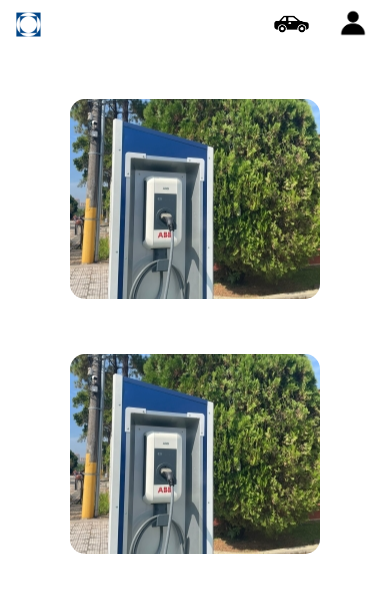
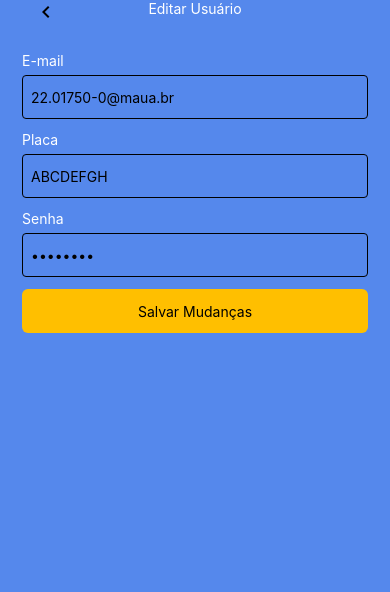
Before and after one commit to diogo163/PI-carro-eletrico, a React Native app: screen /Profile in a window 390 px wide. Shown: the top 592 px of the page. Built offline with nearby package versions, Linux system fonts and the light colour scheme.

Commit message:
Atualização

```diff
--- a/navigation/appNavigation.js
+++ b/navigation/appNavigation.js
@@ -10,6 +10,7 @@ import ChargerScreen from '../screens/ChargerScreen';
 import CarScreen from '../screens/CarScreen';
 import ProfileScreen from '../screens/ProfileScreen';
 import ScheduleScreen from '../screens/ScheduleScreen';
+// import TesteScreen from '../screens/TesteScreen';
 
 
 const Stack = createNativeStackNavigator();
@@ -27,6 +28,7 @@ export default function AppNavigation() {
         <Stack.Screen name="Car" options={{headerShown: false}} component={CarScreen} />
         <Stack.Screen name="Profile" options={{headerShown: false}} component={ProfileScreen} />
         <Stack.Screen name="Schedule" options={{headerShown: false}} component={ScheduleScreen} />
+        {/* <Stack.Screen name="Teste" options={{headerShown: false}} component={TesteScreen} />         */}
       </Stack.Navigator>
     </NavigationContainer>
   )
--- a/package.json
+++ b/package.json
@@ -9,6 +9,7 @@
     "web": "expo start --web"
   },
   "dependencies": {
+    "@react-native-community/datetimepicker": "^7.1.0",
     "@react-navigation/bottom-tabs": "^6.5.7",
     "@react-navigation/native": "^6.1.6",
     "@react-navigation/native-stack": "^6.9.12",
@@ -18,6 +19,7 @@
     "dotenv": "^16.1.4",
     "expo": "~48.0.6",
     "expo-constants": "^14.2.1",
+    "expo-image-picker": "^14.1.1",
     "expo-linear-gradient": "^12.1.2",
     "expo-status-bar": "~1.4.4",
     "express": "^4.18.2",
@@ -25,11 +27,14 @@
     "moment": "^2.29.4",
     "mysql2": "^3.3.3",
     "nativewind": "^2.0.11",
+    "prop-types": "^15.8.1",
     "react": "18.2.0",
     "react-native": "0.71.3",
     "react-native-elements": "^3.4.3",
     "react-native-heroicons": "^3.2.0",
+    "react-native-modern-datepicker": "^1.0.0-beta.91",
     "react-native-ratings": "^8.1.0",
+    "react-native-reanimated": "^1.13.4",
     "react-native-safe-area-context": "4.5.0",
     "react-native-screens": "~3.20.0",
     "react-native-select-dropdown": "^3.3.3",
--- a/screens/ProfileScreen.js
+++ b/screens/ProfileScreen.js
@@ -1,50 +1,165 @@
-import { View, Text, TouchableOpacity, Image, TextInput } from 'react-native'
-import React from 'react'
-import { SafeAreaView } from 'react-native-safe-area-context'
-import { themeColors } from '../theme'
+import {
+  View,
+  Text,
+  TouchableOpacity,
+  ScrollView,
+  Image,
+  TextInput,
+  Modal,
+} from "react-native";
+import React, { useState } from "react";
+import { SafeAreaView } from "react-native-safe-area-context";
+import * as ImagePicker from "expo-image-picker";
+import { MaterialIcons } from "@expo/vector-icons";
 import { useNavigation } from '@react-navigation/native'
 
 export default function ProfileScreen() {
+
   const navigation = useNavigation();
+
+  const [email, setEmail] = useState("22.01750-0@maua.br");
+  const [placa, setPlaca] = useState("ABCDEFGH");
+  const [password, setPassword] = useState("diogo123");
+
+
   return (
-    <View className="flex-1 bg-white" style={{backgroundColor: themeColors.bg}}>
-      <SafeAreaView  className="flex">
-        <View className="flex-row justify-start ml-4 mt-3">
-        <TouchableOpacity onPress={()=> navigation.navigate('Home')}>
-          <Image source={require('../assets/icons/logo_maua.png')}
-          style={{width: 25, height: 25}} />
-          </TouchableOpacity>
-          <TouchableOpacity onPress={()=> navigation.navigate('Home')}>
-            <Text className="font-semibold text-white mt-0.5 ml-1"> SMART CHARGE P</Text>
-          </TouchableOpacity>
+    <SafeAreaView
+      style={{
+        flex: 1,
+        backgroundColor: '#5588EC',
+        paddingHorizontal: 22,
+      }}
+    >
+      <View
+        style={{
+          marginHorizontal: 12,
+          flexDirection: "row",
+          justifyContent: "center",
+        }}
+      >
+        <TouchableOpacity
+          onPress={() => navigation.goBack()}
+          style={{
+            position: "absolute",
+            left: 0,
+          }}
+        >
+          <MaterialIcons
+            name="keyboard-arrow-left"
+            size={24}
+            color={'#000'}
+          />
+        </TouchableOpacity>
 
-          <TouchableOpacity onPress={()=> navigation.navigate('Car')}>
-            <Image source={require('../assets/icons/carro2.png')}
-            style={{width: 35, height: 35,marginLeft: 100, marginTop:-3}} />
-          </TouchableOpacity>
+        <Text style={{color: '#fff' }}>Editar Usuário</Text>
+      </View>
 
-          <TouchableOpacity onPress={()=> navigation.navigate('Profile')}>
-            <Image source={require('../assets/icons/perfil1.png')}
-            style={{width: 28, height: 28,marginLeft: 30, marginTop:-3}} />
-          </TouchableOpacity>
+      <ScrollView>
+        <View>
+          <View
+            style={{
+              flexDirection: "column",
+              marginBottom: 6,
+            }}
+          >
+            <Text style={{color: '#fff', marginTop:35}}>E-mail</Text>
+            <View
+              style={{
+                height: 44,
+                width: "100%",
+                borderColor: '#000',
+                borderWidth: 1,
+                borderRadius: 4,
+                marginVertical: 6,
+                justifyContent: "center",
+                paddingLeft: 8,
+              }}
+            >
+              <TextInput
+                color = '#d3d3d5'
+                value={email}
+                onChangeText={(value) => setEmail(value)}
+                editable={true}
+              />
+            </View>
+          </View>
+
+          <View
+            style={{
+              flexDirection: "column",
+              marginBottom: 6,
+            }}
+          >
+            <Text style={{ color: '#fff' }}>Placa</Text>
+            <View
+              style={{
+                height: 44,
+                width: "100%",
+                borderColor: '#000',
+                borderWidth: 1,
+                borderRadius: 4,
+                marginVertical: 6,
+                justifyContent: "center",
+                paddingLeft: 8,
+              }}
+            >
+              <TextInput
+                color = '#d3d3d5'
+                value={placa}
+                onChangeText={(value) => setPlaca(value)}
+                editable={true}
+              />
+            </View>
+          </View>
+
+          <View
+            style={{
+              flexDirection: "column",
+              marginBottom: 6,
+            }}
+          >
+            <Text style={{ color: '#fff' }}>Senha</Text>
+            <View
+              style={{
+                height: 44,
+                width: "100%",
+                borderColor: '#000',
+                borderWidth: 1,
+                borderRadius: 4,
+                marginVertical: 6,
+                justifyContent: "center",
+                paddingLeft: 8,
+              }}
+            >
+              <TextInput
+                value={password}
+                onChangeText={(value) => setPassword(value)}
+                editable={true}
+                secureTextEntry
+              />
+            </View>
+          </View>
         </View>
 
+        <TouchableOpacity
+          style={{
+            backgroundColor: '#ffbf00',
+            height: 44,
+            borderRadius: 6,
+            alignItems: "center",
+            justifyContent: "center",
+          }}
+        >
+          <Text
+            style={{
+              color: '#000',
+            }}
+          >
+            Salvar Mudanças
+          </Text>
+        </TouchableOpacity>
 
-        <TouchableOpacity onPress={()=> navigation.navigate('Charger')}>
-          <View className="flex-row justify-center">
-                <Image source={require("../assets/images/carregador.jpg")}
-                    style={{width: 250, height: 200, borderRadius:15, marginTop:55}} />
-            </View>
-            </TouchableOpacity>
-
-
-        <TouchableOpacity onPress={()=> navigation.navigate('Charger')}>
-          <View className="flex-row justify-center">
-                <Image source={require("../assets/images/carregador.jpg")}
-                    style={{width: 250, height: 200, borderRadius:15, marginTop:55}} />
-            </View>
-            </TouchableOpacity>
-      </SafeAreaView>
-    </View>
-  )
-}
+      </ScrollView>
+    </SafeAreaView>
+  );
+};
--- a/screens/ScheduleScreen.js
+++ b/screens/ScheduleScreen.js
@@ -39,7 +39,7 @@ export default function ScheduleScreen() {
     <SafeAreaView style={{ flex: 1 }}>
       <View style={styles.container}>
         <View style={styles.header}>
-          <Text style={styles.title}>Your Schedule</Text>
+          <Text style={styles.title}>Calendário</Text>
         </View>
 
         <View style={styles.picker}>
@@ -56,7 +56,7 @@ export default function ScheduleScreen() {
                 const newIndex = ind - 1;
                 const newWeek = week + newIndex;
                 setWeek(newWeek);
-                setValue(moment(value).add(newIndex, 'week').toDate());
+                setValue(moment(value).add(newIndex, 'semana').toDate());
                 swiper.current.scrollTo(1, false);
               }, 100);
             }}>
```
Also changed, not shown: screens/TesteScreen.js (added, +68 -0 lines), 1 other file (tests, documents, lock files or other folders).
